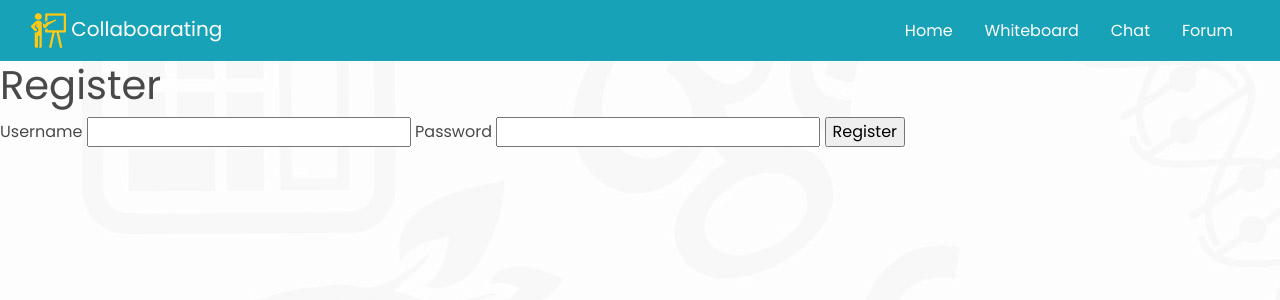
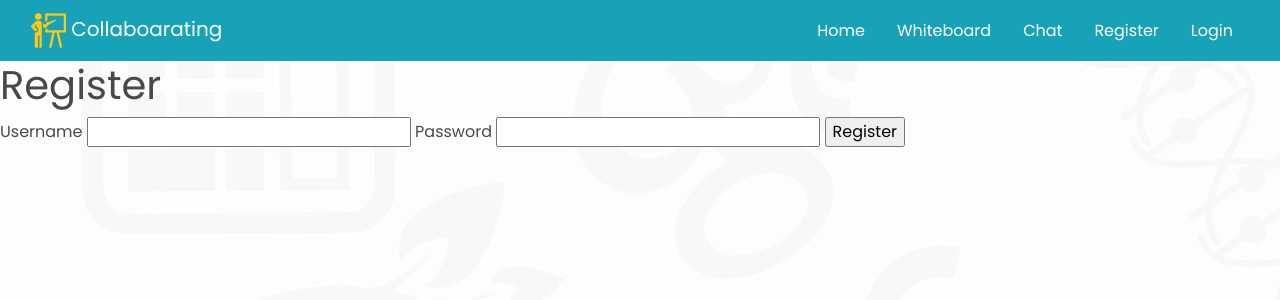
Before and after one commit to wiegand6/collaboarating, a Flask app: page /auth/register in a window 1280 px wide. Shown: the top 300 px of the page. Run offline with Flask 2, Linux system fonts and the light colour scheme; some libraries are stand-ins or nearby versions.

Commit message:
url-routing
Added url routing to chat and integrated it with main

```diff
--- a/collab/chat.py
+++ b/collab/chat.py
@@ -10,6 +10,6 @@ bp = Blueprint('chat', __name__, url_prefix='/chat')
 
 
 @bp.route('/chatwindow', methods=('GET', 'POST'))
-def index():
+def chatwindow():
     # give chatwindow.html
     return render_template("chat/chatwindow.html")
--- a/collab/templates/base.html
+++ b/collab/templates/base.html
@@ -46,14 +46,20 @@
                             <a class="nav-link" href="#">Home</a>
                         </li>
                         <li class="nav-item">
-                            <a class="nav-link" href="#">Whiteboard</a>
+                            <a class="nav-link" href="{{ url_for('whiteboard.index') }}">Whiteboard</a>
                         </li>
                         <li class="nav-item">
-                            <a class="nav-link" href="#">Chat</a>
+                            <a class="nav-link" href="{{ url_for('chat.chatwindow') }}">Chat</a>
 
                         </li>
+{#                        <li class="nav-item">#}
+{#                            <a class="nav-link" href="{{ url_for('forum.forumposts') }}">Forum</a>#}
+{#                        </li>#}
                         <li class="nav-item">
-                            <a class="nav-link" href="#">Forum</a>
+                            <a class="nav-link" href="{{ url_for('auth.register') }}">Register</a>
+                        </li>
+                        <li class="nav-item">
+                            <a class="nav-link" href="{{ url_for('auth.login') }}">Login</a>
                         </li>
                     </ul>
                 </div>
```
